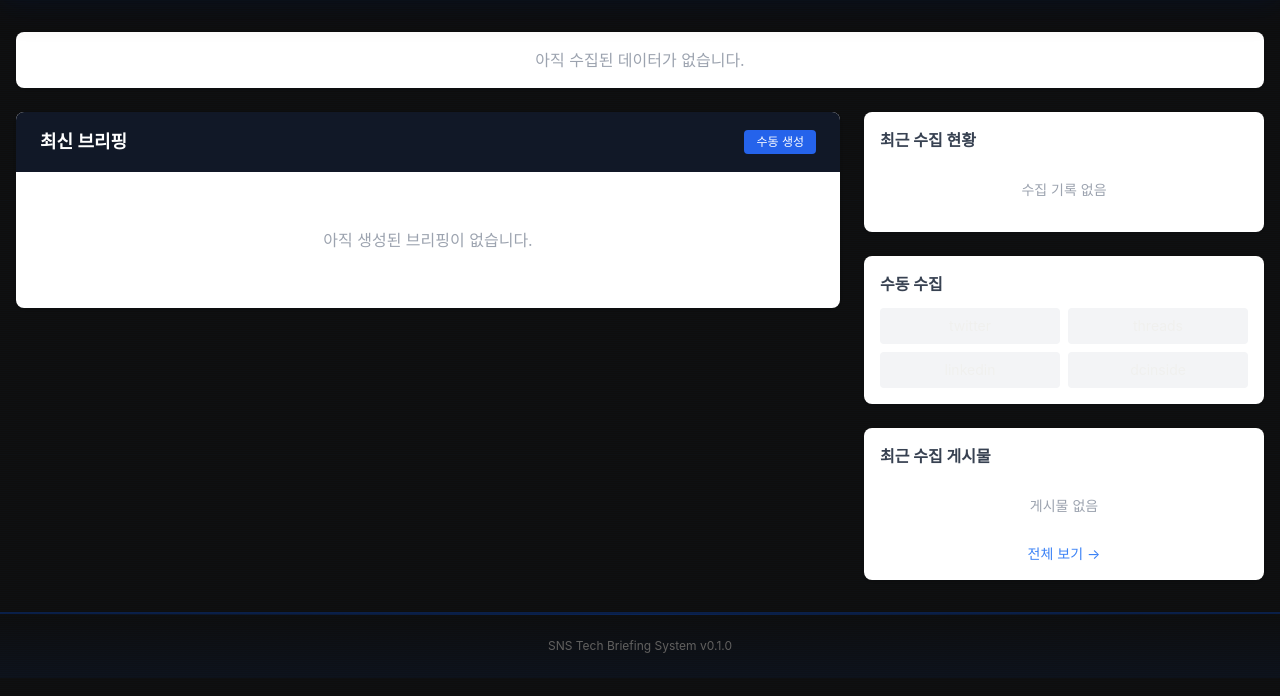
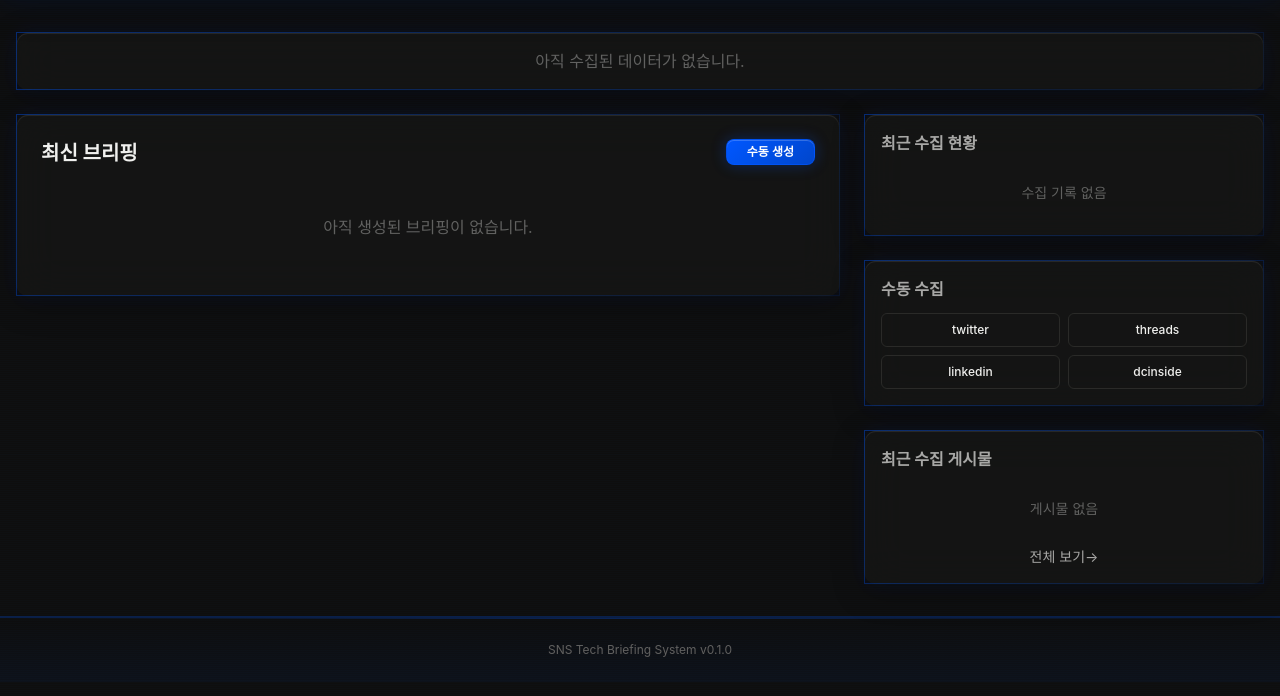
Before and after one commit to rapidmon/Information-collection-based-on-sns-algorithm, a FastAPI app: template src/presentation/web/templates/dashboard.html in a window 1280 px wide. Shown: the part 63-759 px from the top of the page. Run offline with FastAPI, Linux system fonts and the light colour scheme; the template is opened without the code that fills it, so the values that code supplies are empty; parts of the project's set-up code (start-up, migrations or seed data) failed here and were passed over; some libraries are stand-ins or nearby versions; some web fonts are replaced.

Commit message:
🎨 카드 & 통계 스타일: 글래스모피즘, 네온 glow, 3D 호버
dashboard.html:
- 통계 카드: .card + .stat-number (neon pulse)
- 최신 브리핑: border-b 제거, 제목 xl로 확대
- 사이드바: 배지 + 상태 dot 애니메이션
- 링크: secondary 색상 기본 (가독성 개선)

archive.html:
- 브리핑 카드: 글래스모피즘 + hover:scale[1.02]
- 항목 수: stat-number로 강조
- 페이지네이션: btn-secondary 스타일

status.html:
- 상태 카드: dot 애니메이션 (pulse + ring)
- 테이블: thead gradient + 행 호버 inset glow
- 배지: success/error/warning 색상

Co-Authored-By: Claude Haiku 4.5 <noreply@anthropic.com>

```diff
--- a/src/presentation/web/templates/dashboard.html
+++ b/src/presentation/web/templates/dashboard.html
@@ -5,14 +5,14 @@
 <!-- 수집 통계 카드 -->
 <div class="grid grid-cols-2 md:grid-cols-4 gap-4 mb-6">
     {% for source, count in (source_counts or {}).items() %}
-    <div class="bg-white rounded-lg shadow p-4">
-        <div class="text-sm text-gray-500 uppercase">{{ source }}</div>
-        <div class="text-2xl font-bold mt-1">{{ count }}</div>
-        <div class="text-xs text-gray-400">최근 24시간</div>
+    <div class="card p-4">
+        <div class="text-sm uppercase" style="color: var(--text-muted);">{{ source }}</div>
+        <div class="text-3xl font-bold mt-1 stat-number">{{ count }}</div>
+        <div class="text-xs" style="color: var(--text-muted);">최근 24시간</div>
     </div>
     {% endfor %}
     {% if not source_counts %}
-    <div class="bg-white rounded-lg shadow p-4 col-span-4 text-center text-gray-400">
+    <div class="card p-4 col-span-4 text-center" style="color: var(--text-muted);">
         아직 수집된 데이터가 없습니다.
     </div>
     {% endif %}
@@ -21,27 +21,27 @@
 <div class="grid grid-cols-1 lg:grid-cols-3 gap-6">
     <!-- 최신 브리핑 (2/3 너비) -->
     <div class="lg:col-span-2">
-        <div class="bg-white rounded-lg shadow">
-            <div class="bg-gray-900 text-white px-6 py-4 rounded-t-lg flex justify-between items-center">
-                <h2 class="text-lg font-bold">
+        <div class="card overflow-hidden flex flex-col">
+            <div class="px-6 pt-6 pb-4 flex justify-between items-start">
+                <h2 class="text-xl font-bold" style="color: var(--text-primary);">
                     {% if briefing %}{{ briefing.title }}{% else %}최신 브리핑{% endif %}
                 </h2>
                 <button
                     hx-post="/api/briefing/generate"
                     hx-swap="none"
-                    class="text-xs bg-blue-600 hover:bg-blue-700 px-3 py-1 rounded"
+                    class="btn-primary text-xs py-1 ml-4"
                     onclick="alert('브리핑 생성을 시작합니다. 잠시 후 새로고침해주세요.')"
                 >
                     수동 생성
                 </button>
             </div>
-            <div class="p-6">
+            <div class="px-6 pb-6 flex-1 overflow-y-auto">
                 {% if briefing and briefing.content_html %}
-                    {{ briefing.content_html | safe }}
+                    <div class="briefing-content">{{ briefing.content_html | safe }}</div>
                 {% elif briefing and briefing.content_text %}
-                    <pre class="whitespace-pre-wrap text-sm">{{ briefing.content_text }}</pre>
+                    <pre class="whitespace-pre-wrap text-sm" style="font-family: inherit; color: var(--text-secondary);">{{ briefing.content_text }}</pre>
                 {% else %}
-                    <p class="text-gray-400 text-center py-8">아직 생성된 브리핑이 없습니다.</p>
+                    <p class="text-center py-8" style="color: var(--text-muted);">아직 생성된 브리핑이 없습니다.</p>
                 {% endif %}
             </div>
         </div>
@@ -50,42 +50,42 @@
     <!-- 사이드바 (1/3 너비) -->
     <div class="space-y-6">
         <!-- 최근 수집 현황 -->
-        <div class="bg-white rounded-lg shadow p-4">
-            <h3 class="font-bold text-gray-700 mb-3">최근 수집 현황</h3>
+        <div class="card p-4">
+            <h3 class="font-bold mb-3" style="color: var(--text-secondary);">최근 수집 현황</h3>
             {% for run in (runs or [])[:8] %}
-            <div class="flex justify-between items-center py-2 border-b border-gray-100 text-sm">
+            <div class="flex justify-between items-center py-2 border-b text-sm" style="border-color: var(--border-subtle);">
                 <div>
-                    <span class="font-medium">{{ run.source }}</span>
-                    <span class="text-gray-400 text-xs ml-1">
+                    <span class="font-medium" style="color: var(--text-primary);">{{ run.source }}</span>
+                    <span class="text-xs ml-1" style="color: var(--text-muted);">
                         {% if run.started_at %}{{ run.started_at.strftime('%H:%M') }}{% endif %}
                     </span>
                 </div>
                 <div class="flex items-center gap-2">
-                    <span class="text-gray-600">{{ run.posts_collected or 0 }}건</span>
+                    <span style="color: var(--text-muted);">{{ run.posts_collected or 0 }}건</span>
                     {% if run.status == 'success' %}
-                    <span class="w-2 h-2 bg-green-500 rounded-full"></span>
+                    <span class="dot dot-success"></span>
                     {% elif run.status == 'failed' %}
-                    <span class="w-2 h-2 bg-red-500 rounded-full"></span>
+                    <span class="dot dot-error"></span>
                     {% else %}
-                    <span class="w-2 h-2 bg-yellow-500 rounded-full"></span>
+                    <span class="dot dot-warning"></span>
                     {% endif %}
                 </div>
             </div>
             {% endfor %}
             {% if not runs %}
-            <p class="text-gray-400 text-sm text-center py-4">수집 기록 없음</p>
+            <p class="text-sm text-center py-4" style="color: var(--text-muted);">수집 기록 없음</p>
             {% endif %}
         </div>
 
         <!-- 수동 수집 트리거 -->
-        <div class="bg-white rounded-lg shadow p-4">
-            <h3 class="font-bold text-gray-700 mb-3">수동 수집</h3>
+        <div class="card p-4">
+            <h3 class="font-bold mb-3" style="color: var(--text-secondary);">수동 수집</h3>
             <div class="grid grid-cols-2 gap-2">
                 {% for source in ['twitter', 'threads', 'linkedin', 'dcinside'] %}
                 <button
                     hx-post="/api/collect/trigger/{{ source }}"
                     hx-swap="none"
-                    class="bg-gray-100 hover:bg-gray-200 text-sm py-2 rounded text-center"
+                    class="btn-secondary w-full py-2 text-xs justify-center"
                     onclick="this.textContent='수집중...';"
                 >
                     {{ source }}
@@ -95,23 +95,23 @@
         </div>
 
         <!-- 최근 게시물 미리보기 -->
-        <div class="bg-white rounded-lg shadow p-4">
-            <h3 class="font-bold text-gray-700 mb-3">최근 수집 게시물</h3>
+        <div class="card p-4">
+            <h3 class="font-bold mb-3" style="color: var(--text-secondary);">최근 수집 게시물</h3>
             {% for post in (posts or [])[:10] %}
-            <div class="py-2 border-b border-gray-100">
+            <div class="py-2 border-b" style="border-color: var(--border-subtle);">
                 <div class="flex items-center gap-2 mb-1">
-                    <span class="text-xs px-1.5 py-0.5 bg-gray-100 rounded text-gray-600">{{ post.source }}</span>
-                    <span class="text-xs text-gray-400">{{ post.author[:20] }}</span>
+                    <span class="text-xs badge badge-{{ post.source }}">{{ post.source }}</span>
+                    <span class="text-xs" style="color: var(--text-muted);">{{ post.author[:20] }}</span>
                 </div>
-                <a href="{{ post.url }}" target="_blank" class="text-sm text-gray-700 hover:text-blue-600 line-clamp-2">
+                <a href="{{ post.url }}" target="_blank" class="text-sm line-clamp-2 transition-colors" style="color: var(--text-secondary); hover:color: var(--accent);" onmouseover="this.style.color='var(--accent)'" onmouseout="this.style.color='var(--text-secondary)'">
                     {{ post.content_text[:100] }}
                 </a>
             </div>
             {% endfor %}
             {% if not posts %}
-            <p class="text-gray-400 text-sm text-center py-4">게시물 없음</p>
+            <p class="text-sm text-center py-4" style="color: var(--text-muted);">게시물 없음</p>
             {% endif %}
-            <a href="/posts" class="block text-center text-sm text-blue-500 hover:text-blue-700 mt-3">전체 보기 →</a>
+            <a href="/posts" class="block text-center text-sm mt-3 transition-colors" style="color: var(--text-secondary);" onmouseover="this.style.color='var(--accent)'" onmouseout="this.style.color='var(--text-secondary)'">전체 보기→</a>
         </div>
     </div>
 </div>
```
Also changed, not shown: src/presentation/web/templates/archive.html (+11 -11 lines), src/presentation/web/templates/status.html (+22 -22 lines).
